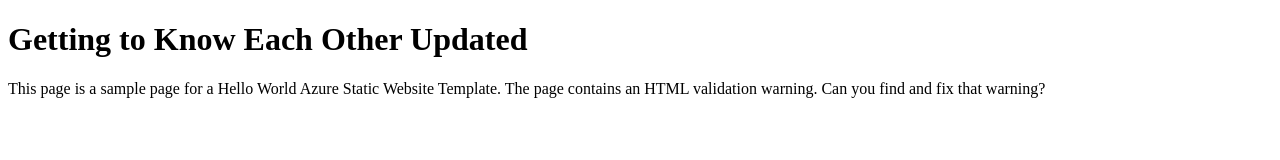
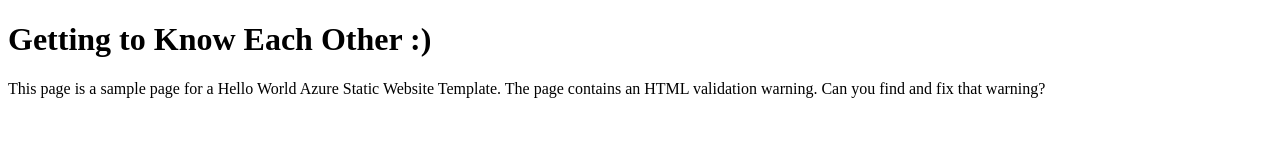
Before and after one commit to savannah7704/getting-to-know-each-other, a plain HTML site: page index.html in a window 1280 px wide. Drawn offline with Linux system fonts and the light colour scheme.

Commit message:
Update files.

```diff
--- a/index.html
+++ b/index.html
@@ -1,10 +1,11 @@
 <!DOCTYPE html>
-<html>
+<html lang="en-US">
 <head>
-<title>Getting to Know Each Other Updated</title>
+<meta charset="UTF-8">
+<title>Getting to Know Each Other</title>
 </head>
 <body>
-<h1>Getting to Know Each Other Updated</h1>
+<h1>Getting to Know Each Other :)</h1>
 <p>This page is a sample page for a Hello World Azure Static Website Template. The page contains an HTML validation warning.
 Can you find and fix that warning?</p>
 </body>
```
Also changed, not shown: index.css (added).
